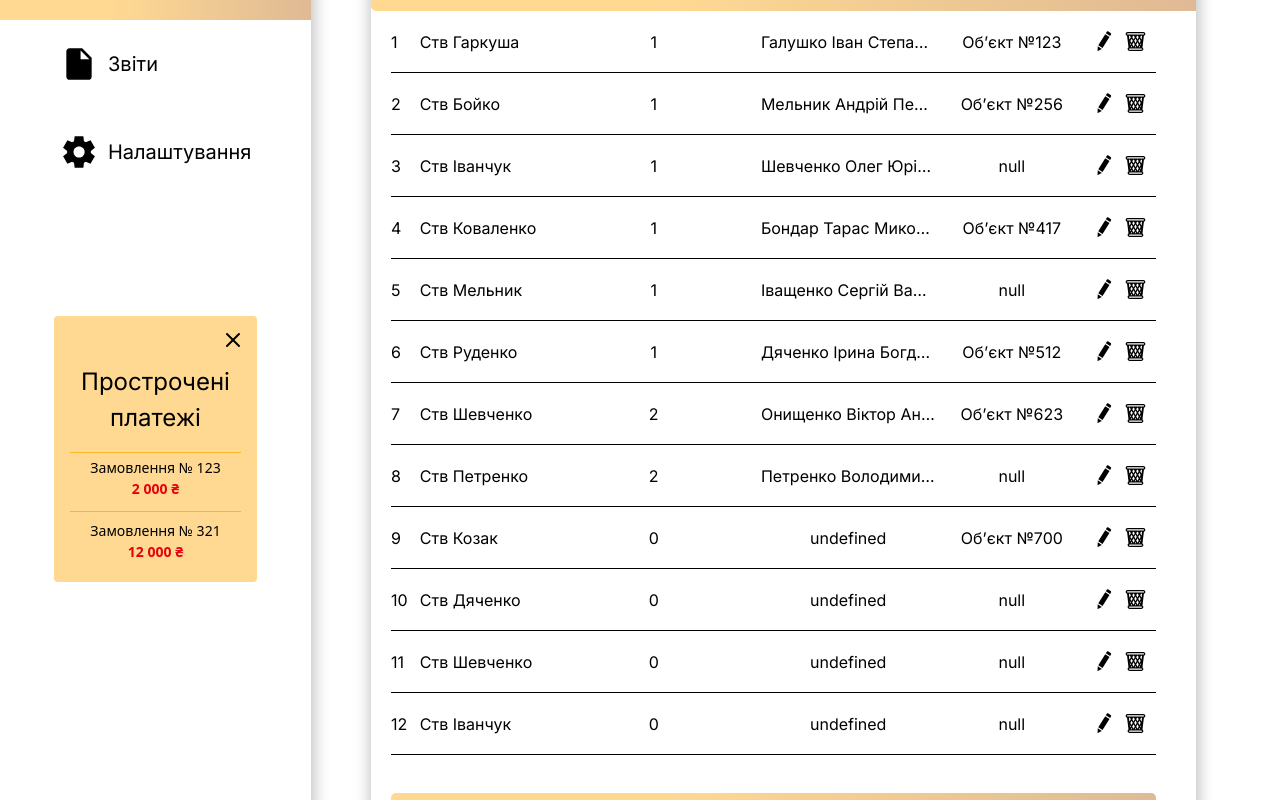
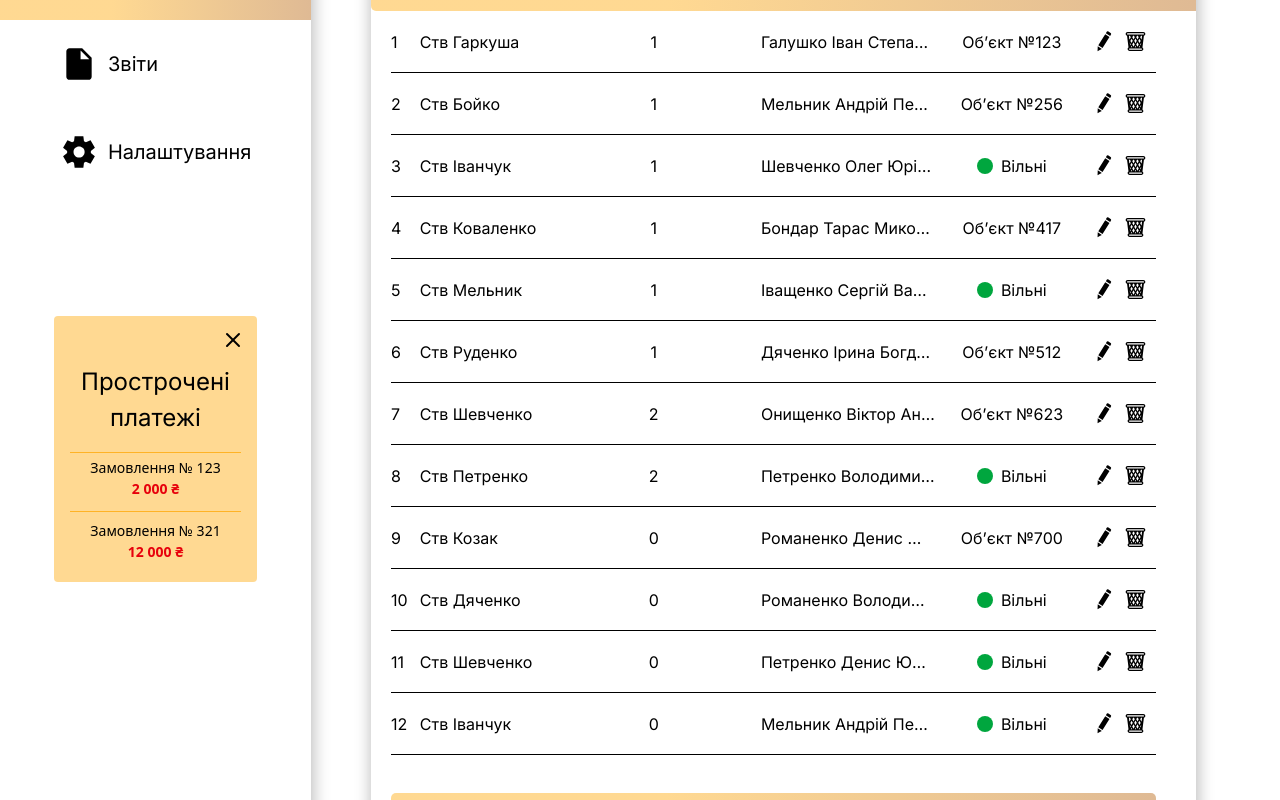
Before and after one commit to DonAkardion/StraightWalls_FE, a Next.js app: page /admin/workers in a window 1280 px wide. Shown: the part 480-1280 px from the top of the page. Built offline with nearby package versions, Linux system fonts and the light colour scheme; a web font is replaced by a local one.

Commit message:
fix: workers

```diff
--- a/src/components/Workers/WorkerFormModal/WorkerFormModal.tsx
+++ b/src/components/Workers/WorkerFormModal/WorkerFormModal.tsx
@@ -8,11 +8,7 @@ interface WorkerFormModalProps {
   onClose: () => void;
 }
 
-export function WorkerFormModal({
-  initialData,
-  onSubmit,
-  onClose,
-}: WorkerFormModalProps) {
+export function WorkerFormModal({ initialData }: WorkerFormModalProps) {
   const [formData, setFormData] = useState<Worker>(
     initialData || {
       id: crypto.randomUUID(),
@@ -27,39 +23,36 @@ export function WorkerFormModal({
     setFormData({ ...formData, [e.target.name]: e.target.value });
   };
 
-  const handleSubmit = () => {
-    onSubmit(formData);
-    onClose();
-  };
-
   return (
-    <div>
+    <div className="p-4 flex flex-col gap-4">
       <input
         name="name"
         value={formData.name}
         onChange={handleChange}
         placeholder="ПІБ"
+        className="border rounded px-2 py-1"
       />
       <input
         name="occupation"
         value={formData.occupation}
         onChange={handleChange}
         placeholder="Посада"
+        className="border rounded px-2 py-1"
       />
       <input
         name="phone"
         value={formData.phone}
         onChange={handleChange}
         placeholder="Телефон"
+        className="border rounded px-2 py-1"
       />
       <input
         name="salary"
         value={formData.salary}
         onChange={handleChange}
         placeholder="Зарплата"
+        className="border rounded px-2 py-1"
       />
-      <button onClick={handleSubmit}>Зберегти</button>
-      <button onClick={onClose}>Скасувати</button>
     </div>
   );
 }
--- a/src/components/Workers/WorkersCrewTable.tsx
+++ b/src/components/Workers/WorkersCrewTable.tsx
@@ -44,10 +44,6 @@ export function WorkersCrewTable({
             render: (crew: Crew) =>
               workers.filter((worker) => worker.crewId === crew.id).length,
             label: "Кількість робітників",
-            tooltip: (crew) =>
-              `Кількість робітників: ${
-                workers.filter((w) => w.crewId === crew.id).length
-              }`,
           },
           {
             key: "brigadier",
@@ -64,7 +60,17 @@ export function WorkersCrewTable({
           {
             key: "status",
             label: "Статус",
-            tooltip: (crew) => `Статус: ${crew.status}`,
+            render: (crew: Crew) => {
+              if (!crew.status) {
+                return (
+                  <div className="flex justify-center items-center gap-2">
+                    <div className="h-4 w-4 rounded-full bg-green-600"></div>
+                    <span>Вільні</span>
+                  </div>
+                );
+              }
+              return <span>{crew.status}</span>;
+            },
           },
         ]}
       />
--- a/src/components/Workers/WorkersTable.tsx
+++ b/src/components/Workers/WorkersTable.tsx
@@ -47,7 +47,6 @@ export function WorkersTable({
           {
             key: "salary",
             label: "Зарплата",
-            tooltip: (worker) => `Зарплата: ${worker.salary}`,
           },
           {
             key: "phone",
--- a/src/mock/Crew/crewMock.ts
+++ b/src/mock/Crew/crewMock.ts
@@ -53,25 +53,25 @@ export const mockCrews: Crew[] = [
   {
     id: "109",
     name: "Ств Козак",
-    brigadier: null,
+    brigadier: mockWorkers[9],
     status: "Об’єкт №700",
   },
   {
     id: "110",
     name: "Ств Дяченко",
-    brigadier: null,
+    brigadier: mockWorkers[10],
     status: null,
   },
   {
     id: "111",
     name: "Ств Шевченко",
-    brigadier: null,
+    brigadier: mockWorkers[11],
     status: null,
   },
   {
     id: "112",
     name: "Ств Іванчук",
-    brigadier: null,
+    brigadier: mockWorkers[1],
     status: null,
   },
 ];
```
